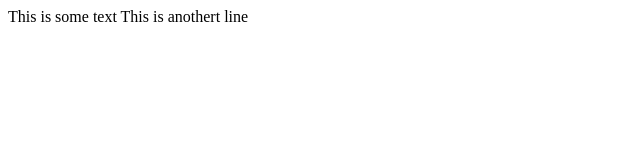
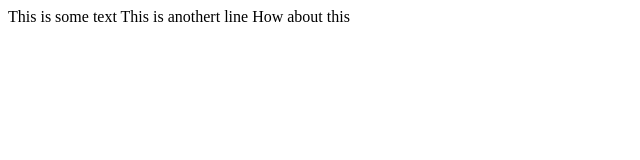
Before and after one commit to eamole/project03, a plain HTML site: page index.html in a window 1280 px wide. Shown: the whole page, without its empty margins (0-640 px from the left). Drawn offline with Linux system fonts and the light colour scheme.

Commit message:
a commit
Signed-off-by: Eamonn Coghlan <eamole@hotmail.com>

```diff
--- a/index.html
+++ b/index.html
@@ -7,5 +7,7 @@
   <body>
     This is some text
     This is anothert line
+
+    How about this
   </body>
 </html>
```
